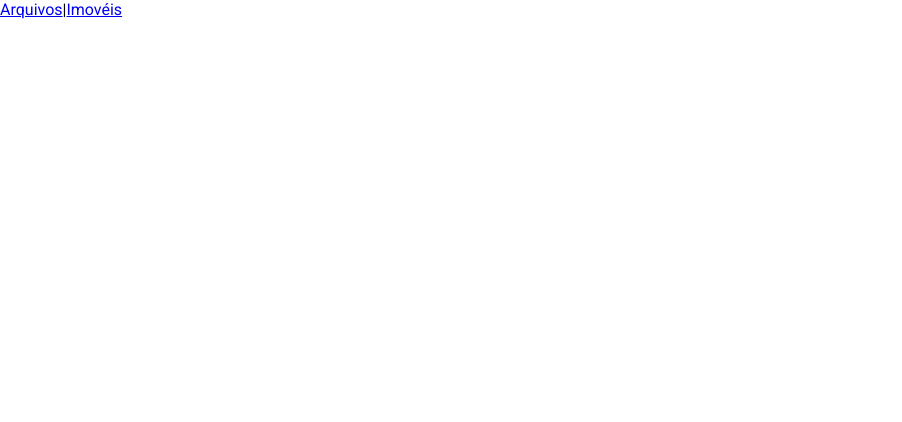
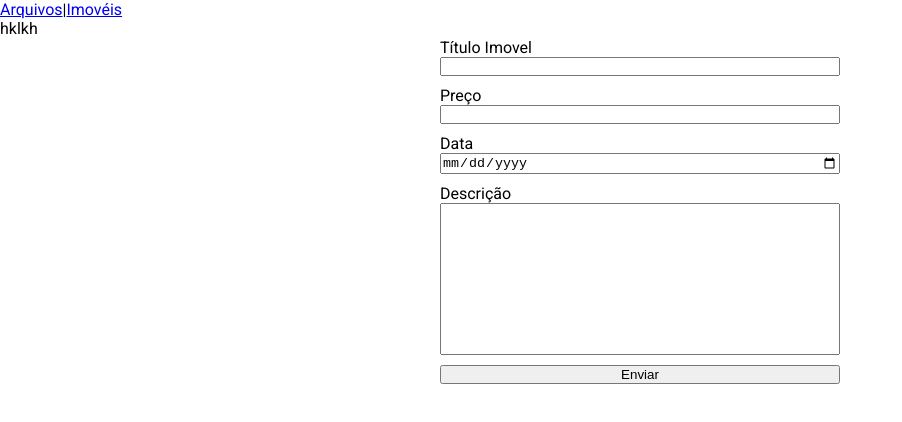
Before and after one commit to Sara01romao/imobi, a React (Vite) app in the folder frontend/: page /cadastrarImovel in a window 1280 px wide. Before the commit this address had no page. Shown: the top 422 px of the page, without its empty margins (0-902 px from the left). Built offline with nearby package versions, Linux system fonts and the light colour scheme.

Commit message:
cadastro de imovel

```diff
--- /dev/null
+++ b/frontend/src/components/Input/index.jsx
@@ -0,0 +1,11 @@
+import React from 'react'
+
+export function Input({type, id, value, setChange}) {
+  return (
+
+
+      <input type={type} id={id} value={value} onChange={e => setChange(e.target.value)} />
+
+
+  )
+}
--- /dev/null
+++ b/frontend/src/pages/CadastrarImovel/index.jsx
@@ -0,0 +1,80 @@
+import React, { useState } from "react";
+import { useNavigate } from "react-router-dom";
+import { Input } from "../../components/Input";
+
+export function CadastrarImovel() {
+  const [imovel, setImovel] = useState({});
+
+  const [titulo, setTitulo] = useState("");
+  const [descricao, setDescricao] = useState("");
+  const [preco, setPreco] = useState("");
+  const [data, setData] = useState("");
+  let navigate = useNavigate();
+
+  function enviar(e) {
+    e.preventDefault();
+    setImovel({ titulo, descricao, preco, data });
+
+    async function postApi() {
+      const response = await fetch(
+        "http://localhost/imobi/backend/cadastrar_Imovel.php",
+        {
+          method: "POST",
+          headers: {
+            "Content-Type": "application/json",
+          },
+          body: JSON.stringify(imovel),
+        }
+      );
+
+      const data = await response.json();
+      if (data) {
+        navigate("/lista-imoveis");
+      }
+    }
+
+    if (imovel) {
+      postApi();
+      setImovel(null);
+      setTitulo("");
+      setDescricao("");
+      setPreco("");
+      setData("");
+    }
+  }
+  return (
+    <div>
+      hklkh
+      <form action="" onSubmit={enviar}>
+        <div className="divInput">
+          <label htmlFor="titulo">Título Imovel</label>
+          <Input type="text" id="titulo" value={titulo} setChange={setTitulo} />
+        </div>
+
+        <div className="divInput">
+          <label htmlFor="preco">Preço</label>
+          <Input type="number" id="preco" value={preco} setChange={setPreco} />
+        </div>
+        <div className="divInput">
+          <label htmlFor="data">Data</label>
+          <Input type="date" id="data" value={data} setChange={setData} />
+        </div>
+
+        <div className="divInput">
+          <label htmlFor="descricao">Descrição</label>
+          <textarea
+            id="descricao"
+            value={descricao}
+            onChange={(e) => setDescricao(e.target.value)}
+            cols="30"
+            rows="10"
+             style={{resize: "none"}}
+          ></textarea>
+          {descricao}
+        </div>
+
+        <button> Enviar</button>
+      </form>
+    </div>
+  );
+}
--- a/frontend/src/pages/Lista-Imoveis/index.jsx
+++ b/frontend/src/pages/Lista-Imoveis/index.jsx
@@ -25,7 +25,7 @@ export function ListaImoveis() {
           <input type="search" placeholder="Buscar..." />
           <button>buscar</button>
         </div>
-        <Link to="/"> + Cadastrar</Link>
+        <Link to="/cadastrarImovel"> + Cadastrar</Link>
       </div>
 
       <div className="table-Container">
@@ -44,7 +44,7 @@ export function ListaImoveis() {
           <tbody>
 
               {imoveis? imoveis.map((item)=>
-                <tr>
+                <tr key={item.id}>
                     <td>{item.id}</td>
                     <td>{item.titulo}</td>
                     <td>{item.descricao}</td>
--- a/frontend/src/store/routes.jsx
+++ b/frontend/src/store/routes.jsx
@@ -1,5 +1,6 @@
 import { BrowserRouter, Route, Routes } from "react-router-dom";
 import {Header} from "../components/Header";
+import {CadastrarImovel} from "../pages/CadastrarImovel";
 import { Home } from "../pages/Home";
 import { ListaImoveis } from "../pages/Lista-Imoveis";
 
@@ -10,6 +11,7 @@ const Routas=()=>{
         <Routes>
            <Route path="/" element={<Home/>}/>
            <Route path="/lista-imoveis" element={<ListaImoveis/>}/>
+           <Route path="/cadastrarImovel" element={<CadastrarImovel/>}/>
         </Routes>
 
     </BrowserRouter>
--- a/frontend/src/styles/global.css
+++ b/frontend/src/styles/global.css
@@ -59,3 +59,15 @@ tr:nth-child(even) {
   justify-content: center;
   gap: 20px;
 }
+form {
+  max-width: 400px;
+  margin: 0 auto;
+  display: flex;
+  flex-direction: column;
+  gap: 10px;
+}
+.divInput{
+  display: flex;
+  flex-direction: column;
+
+}
```
Also changed, not shown: 1 other file (tests, documents, lock files or other folders).
